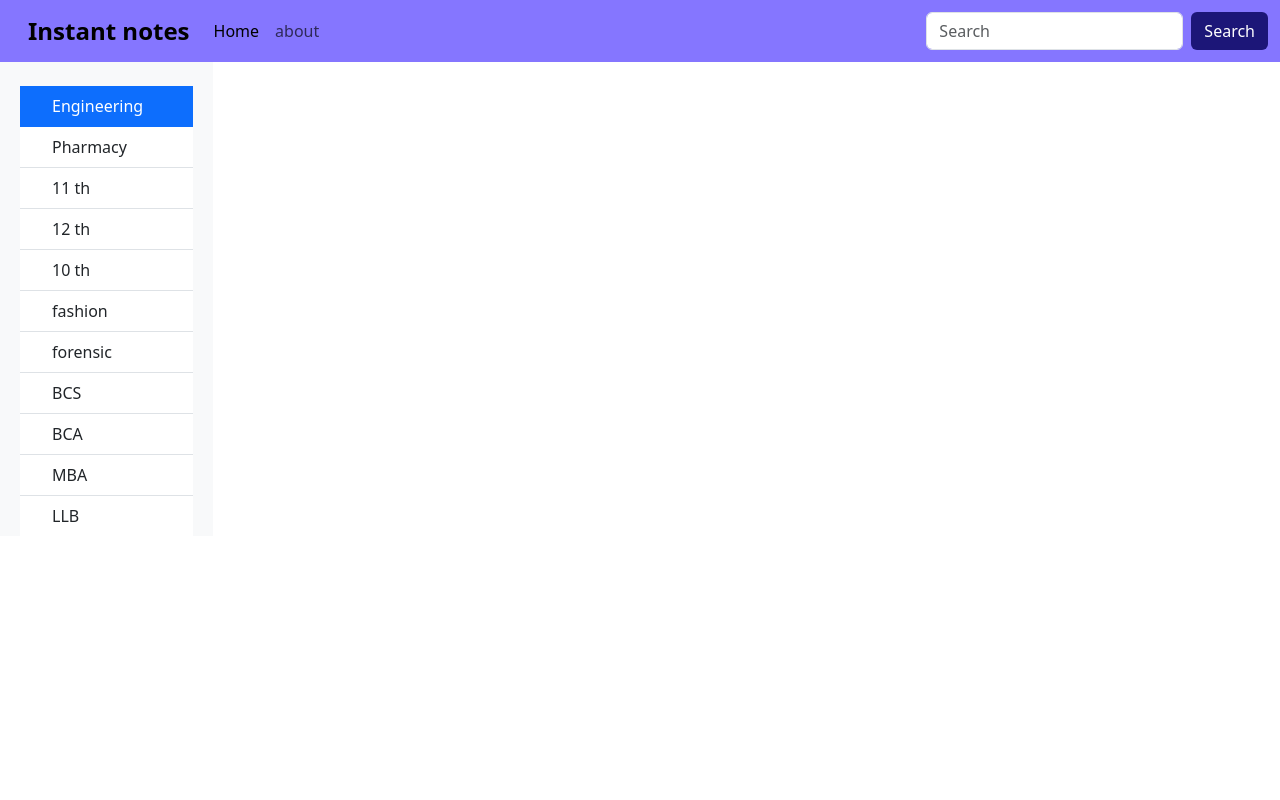
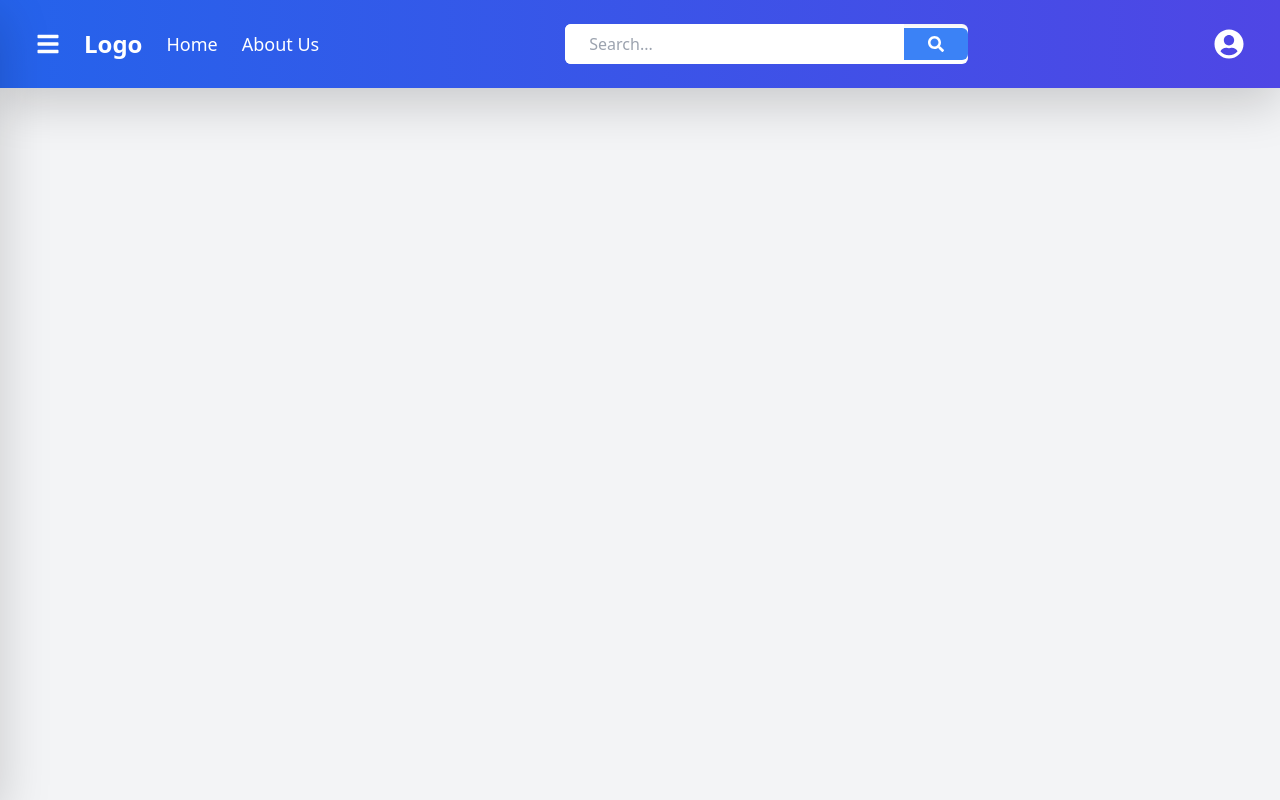
Before and after one commit to nagaresakshi/sppuNotes, a React (Vite) app: page / in a window 1280 px wide. Built offline with nearby package versions, Linux system fonts and the light colour scheme.

Commit message:
Some Changes

```diff
--- a/package.json
+++ b/package.json
@@ -16,6 +16,7 @@
   "dependencies": {
     "react": "^18.3.1",
     "react-dom": "^18.3.1",
+    "react-icons": "^5.2.1",
     "react-router-dom": "^6.25.1"
   },
   "devDependencies": {
--- a/src/App.jsx
+++ b/src/App.jsx
@@ -1,16 +1,14 @@
 import { useState } from 'react'
 
 import './App.css'
-import Loginpage from './componants/Loginpage'
 import HomePage from './componants/HomePage'
-import Signup from './componants/Signup'
 
 function App() {
   const [count, setCount] = useState(0)
 
   return (
     <>
-      <HomePage/>
+      <HomePage />
     </>
   )
 }
--- a/src/componants/HomePage.jsx
+++ b/src/componants/HomePage.jsx
@@ -1,13 +1,22 @@
-import React from "react";
-import Maincontent from "../users/Maincontent";
-import Navbar from "../users/Navbar";
+import React, { useState } from 'react';
+import Maincontent from '../users/Maincontent';
+import NavSection from '../users/Sections/Nav_section';
+import SideBar from '../users/Sections/SideBar';
+
 export default function HomePage() {
+  const [isSidebarOpen, setIsSidebarOpen] = useState(false);
+
+  const toggleSidebar = () => {
+    setIsSidebarOpen(!isSidebarOpen);
+  };
+
   return (
-    <div>
-      <Navbar />
-      <Maincontent />
-
-
+    <div className="relative min-h-screen bg-gray-100">
+      <NavSection toggleSidebar={toggleSidebar} />
+      <SideBar isOpen={isSidebarOpen} toggleSidebar={toggleSidebar} />
+      <div className={`${isSidebarOpen ? 'opacity-50' : 'opacity-100'} transition-opacity duration-300`}>
+        <Maincontent />
+      </div>
     </div>
   );
 }
--- a/src/index.css
+++ b/src/index.css
@@ -6,6 +6,11 @@
 1. Prevent padding and border from affecting element width. (https://github.com/mozdevs/cssremedy/issues/4)
 2. Allow adding a border to an element by just adding a border-width. (https://github.com/tailwindcss/tailwindcss/pull/116)
 */
+
+/* ./src/index.css */
+@tailwind base;
+@tailwind components;
+@tailwind utilities;
 
 *,
 ::before,
@@ -22,7 +27,7 @@
 
 ::before,
 ::after {
-  --tw-content: '';
+  --tw-content: "";
 }
 
 /*
@@ -44,9 +49,10 @@ html,
   -moz-tab-size: 4;
   /* 3 */
   -o-tab-size: 4;
-     tab-size: 4;
+  tab-size: 4;
   /* 3 */
-  font-family: ui-sans-serif, system-ui, sans-serif, "Apple Color Emoji", "Segoe UI Emoji", "Segoe UI Symbol", "Noto Color Emoji";
+  font-family: ui-sans-serif, system-ui, sans-serif, "Apple Color Emoji",
+    "Segoe UI Emoji", "Segoe UI Symbol", "Noto Color Emoji";
   /* 4 */
   font-feature-settings: normal;
   /* 5 */
@@ -89,7 +95,7 @@ Add the correct text decoration in Chrome, Edge, and Safari.
 
 abbr:where([title]) {
   -webkit-text-decoration: underline dotted;
-          text-decoration: underline dotted;
+  text-decoration: underline dotted;
 }
 
 /*
@@ -135,7 +141,8 @@ code,
 kbd,
 samp,
 pre {
-  font-family: ui-monospace, SFMono-Regular, Menlo, Monaco, Consolas, "Liberation Mono", "Courier New", monospace;
+  font-family: ui-monospace, SFMono-Regular, Menlo, Monaco, Consolas,
+    "Liberation Mono", "Courier New", monospace;
   /* 1 */
   font-feature-settings: normal;
   /* 2 */
@@ -236,9 +243,9 @@ select {
 */
 
 button,
-input:where([type='button']),
-input:where([type='reset']),
-input:where([type='submit']) {
+input:where([type="button"]),
+input:where([type="reset"]),
+input:where([type="submit"]) {
   -webkit-appearance: button;
   /* 1 */
   background-color: transparent;
@@ -285,7 +292,7 @@ Correct the cursor style of increment and decrement buttons in Safari.
 2. Correct the outline style in Safari.
 */
 
-[type='search'] {
+[type="search"] {
   -webkit-appearance: textfield;
   /* 1 */
   outline-offset: -2px;
@@ -378,7 +385,8 @@ textarea {
 2. Set the default placeholder color to the user's configured gray 400 color.
 */
 
-input::-moz-placeholder, textarea::-moz-placeholder {
+input::-moz-placeholder,
+textarea::-moz-placeholder {
   opacity: 1;
   /* 1 */
   color: #9ca3af;
@@ -446,7 +454,9 @@ video {
   display: none;
 }
 
-*, ::before, ::after {
+*,
+::before,
+::after {
   --tw-border-spacing-x: 0;
   --tw-border-spacing-y: 0;
   --tw-translate-x: 0;
@@ -456,19 +466,19 @@ video {
   --tw-skew-y: 0;
   --tw-scale-x: 1;
   --tw-scale-y: 1;
-  --tw-pan-x:  ;
-  --tw-pan-y:  ;
-  --tw-pinch-zoom:  ;
+  --tw-pan-x: ;
+  --tw-pan-y: ;
+  --tw-pinch-zoom: ;
   --tw-scroll-snap-strictness: proximity;
-  --tw-gradient-from-position:  ;
-  --tw-gradient-via-position:  ;
-  --tw-gradient-to-position:  ;
-  --tw-ordinal:  ;
-  --tw-slashed-zero:  ;
-  --tw-numeric-figure:  ;
-  --tw-numeric-spacing:  ;
-  --tw-numeric-fraction:  ;
-  --tw-ring-inset:  ;
+  --tw-gradient-from-position: ;
+  --tw-gradient-via-position: ;
+  --tw-gradient-to-position: ;
+  --tw-ordinal: ;
+  --tw-slashed-zero: ;
+  --tw-numeric-figure: ;
+  --tw-numeric-spacing: ;
+  --tw-numeric-fraction: ;
+  --tw-ring-inset: ;
   --tw-ring-offset-width: 0px;
   --tw-ring-offset-color: #fff;
   --tw-ring-color: rgb(59 130 246 / 0.5);
@@ -476,28 +486,28 @@ video {
   --tw-ring-shadow: 0 0 #0000;
   --tw-shadow: 0 0 #0000;
   --tw-shadow-colored: 0 0 #0000;
-  --tw-blur:  ;
-  --tw-brightness:  ;
-  --tw-contrast:  ;
-  --tw-grayscale:  ;
-  --tw-hue-rotate:  ;
-  --tw-invert:  ;
-  --tw-saturate:  ;
-  --tw-sepia:  ;
-  --tw-drop-shadow:  ;
-  --tw-backdrop-blur:  ;
-  --tw-backdrop-brightness:  ;
-  --tw-backdrop-contrast:  ;
-  --tw-backdrop-grayscale:  ;
-  --tw-backdrop-hue-rotate:  ;
-  --tw-backdrop-invert:  ;
-  --tw-backdrop-opacity:  ;
-  --tw-backdrop-saturate:  ;
-  --tw-backdrop-sepia:  ;
-  --tw-contain-size:  ;
-  --tw-contain-layout:  ;
-  --tw-contain-paint:  ;
-  --tw-contain-style:  ;
+  --tw-blur: ;
+  --tw-brightness: ;
+  --tw-contrast: ;
+  --tw-grayscale: ;
+  --tw-hue-rotate: ;
+  --tw-invert: ;
+  --tw-saturate: ;
+  --tw-sepia: ;
+  --tw-drop-shadow: ;
+  --tw-backdrop-blur: ;
+  --tw-backdrop-brightness: ;
+  --tw-backdrop-contrast: ;
+  --tw-backdrop-grayscale: ;
+  --tw-backdrop-hue-rotate: ;
+  --tw-backdrop-invert: ;
+  --tw-backdrop-opacity: ;
+  --tw-backdrop-saturate: ;
+  --tw-backdrop-sepia: ;
+  --tw-contain-size: ;
+  --tw-contain-layout: ;
+  --tw-contain-paint: ;
+  --tw-contain-style: ;
 }
 
 ::backdrop {
@@ -510,19 +520,19 @@ video {
   --tw-skew-y: 0;
   --tw-scale-x: 1;
   --tw-scale-y: 1;
-  --tw-pan-x:  ;
-  --tw-pan-y:  ;
-  --tw-pinch-zoom:  ;
+  --tw-pan-x: ;
+  --tw-pan-y: ;
+  --tw-pinch-zoom: ;
   --tw-scroll-snap-strictness: proximity;
-  --tw-gradient-from-position:  ;
-  --tw-gradient-via-position:  ;
-  --tw-gradient-to-position:  ;
-  --tw-ordinal:  ;
-  --tw-slashed-zero:  ;
-  --tw-numeric-figure:  ;
-  --tw-numeric-spacing:  ;
-  --tw-numeric-fraction:  ;
-  --tw-ring-inset:  ;
+  --tw-gradient-from-position: ;
+  --tw-gradient-via-position: ;
+  --tw-gradient-to-position: ;
+  --tw-ordinal: ;
+  --tw-slashed-zero: ;
+  --tw-numeric-figure: ;
+  --tw-numeric-spacing: ;
+  --tw-numeric-fraction: ;
+  --tw-ring-inset: ;
   --tw-ring-offset-width: 0px;
   --tw-ring-offset-color: #fff;
   --tw-ring-color: rgb(59 130 246 / 0.5);
@@ -530,41 +540,94 @@ video {
   --tw-ring-shadow: 0 0 #0000;
   --tw-shadow: 0 0 #0000;
   --tw-shadow-colored: 0 0 #0000;
-  --tw-blur:  ;
-  --tw-brightness:  ;
-  --tw-contrast:  ;
-  --tw-grayscale:  ;
-  --tw-hue-rotate:  ;
-  --tw-invert:  ;
-  --tw-saturate:  ;
-  --tw-sepia:  ;
-  --tw-drop-shadow:  ;
-  --tw-backdrop-blur:  ;
-  --tw-backdrop-brightness:  ;
-  --tw-backdrop-contrast:  ;
-  --tw-backdrop-grayscale:  ;
-  --tw-backdrop-hue-rotate:  ;
-  --tw-backdrop-invert:  ;
-  --tw-backdrop-opacity:  ;
-  --tw-backdrop-saturate:  ;
-  --tw-backdrop-sepia:  ;
-  --tw-contain-size:  ;
-  --tw-contain-layout:  ;
-  --tw-contain-paint:  ;
-  --tw-contain-style:  ;
+  --tw-blur: ;
+  --tw-brightness: ;
+  --tw-contrast: ;
+  --tw-grayscale: ;
+  --tw-hue-rotate: ;
+  --tw-invert: ;
+  --tw-saturate: ;
+  --tw-sepia: ;
+  --tw-drop-shadow: ;
+  --tw-backdrop-blur: ;
+  --tw-backdrop-brightness: ;
+  --tw-backdrop-contrast: ;
+  --tw-backdrop-grayscale: ;
+  --tw-backdrop-hue-rotate: ;
+  --tw-backdrop-invert: ;
+  --tw-backdrop-opacity: ;
+  --tw-backdrop-saturate: ;
+  --tw-backdrop-sepia: ;
+  --tw-contain-size: ;
+  --tw-contain-layout: ;
+  --tw-contain-paint: ;
+  --tw-contain-style: ;
+}
+
+.collapse {
+  visibility: collapse;
+}
+
+.mx-2 {
+  margin-left: 0.5rem;
+  margin-right: 0.5rem;
+}
+
+.mx-3 {
+  margin-left: 0.75rem;
+  margin-right: 0.75rem;
+}
+
+.my-2 {
+  margin-top: 0.5rem;
+  margin-bottom: 0.5rem;
+}
+
+.mb-2 {
+  margin-bottom: 0.5rem;
 }
 
 .mb-3 {
   margin-bottom: 0.75rem;
 }
 
+.me-2 {
+  margin-inline-end: 0.5rem;
+}
+
+.me-3 {
+  margin-inline-end: 0.75rem;
+}
+
+.me-auto {
+  margin-inline-end: auto;
+}
+
+.mt-1 {
+  margin-top: 0.25rem;
+}
+
 .mt-2 {
   margin-top: 0.5rem;
+}
+
+.mt-4 {
+  margin-top: 1rem;
 }
 
 .px-3 {
   padding-left: 0.75rem;
   padding-right: 0.75rem;
+}
+
+.px-4 {
+  padding-left: 1rem;
+  padding-right: 1rem;
+}
+
+.py-2 {
+  padding-top: 0.5rem;
+  padding-bottom: 0.5rem;
 }
 
 .pb-3 {
@@ -574,3 +637,8 @@ video {
 .text-center {
   text-align: center;
 }
+
+.text-white {
+  --tw-text-opacity: 1;
+  color: rgb(255 255 255 / var(--tw-text-opacity));
+}
--- /dev/null
+++ b/src/users/Sections/Nav_section.tsx
@@ -0,0 +1,74 @@
+import React from "react";
+import { FaBars, FaSearch, FaUserCircle } from "react-icons/fa";
+
+interface NavSectionProps {
+  toggleSidebar: () => void;
+}
+
+const NavSection: React.FC<NavSectionProps> = ({ toggleSidebar }) => {
+  return (
+    <nav className="bg-gradient-to-r from-blue-600 to-indigo-600 p-4 shadow-lg">
+      <div className="container mx-auto flex items-center justify-between">
+        {/* Left Section - Logo and Links */}
+        <div className="flex items-center space-x-6">
+          <button onClick={toggleSidebar} className="text-white text-2xl">
+            <FaBars />
+          </button>
+          <div className="text-white font-bold text-2xl">
+            <a href="/" className="hover:text-gray-300">
+              Logo
+            </a>
+          </div>
+          <a href="/" className="text-white text-lg hover:text-gray-300">
+            Home
+          </a>
+          <a href="/about" className="text-white text-lg hover:text-gray-300">
+            About Us
+          </a>
+        </div>
+
+        {/* Center Section - Search Bar */}
+        <div className="flex items-center w-1/3 bg-white rounded-md shadow-inner">
+          <input
+            type="text"
+            placeholder="Search..."
+            className="w-full px-4 py-2 rounded-l-md border-none focus:outline-none focus:ring-2 focus:ring-blue-500"
+          />
+          <button className="px-4 py-2 bg-blue-500 rounded-r-md text-white hover:bg-blue-700">
+            <FaSearch />
+          </button>
+        </div>
+
+        {/* Right Section - Profile Icon */}
+        <div className="flex items-center space-x-4">
+          <div className="relative group">
+            <FaUserCircle className="text-white text-3xl cursor-pointer hover:text-gray-300" />
+            {/* Dropdown Menu */}
+            <div className="absolute right-0 mt-2 w-48 bg-white rounded-md shadow-lg hidden group-hover:block">
+              <a
+                href="/profile"
+                className="block px-4 py-2 text-gray-800 hover:bg-gray-200"
+              >
+                Profile
+              </a>
+              <a
+                href="/settings"
+                className="block px-4 py-2 text-gray-800 hover:bg-gray-200"
+              >
+                Settings
+              </a>
+              <a
+                href="/logout"
+                className="block px-4 py-2 text-gray-800 hover:bg-gray-200"
+              >
+                Logout
+              </a>
+            </div>
+          </div>
+        </div>
+      </div>
+    </nav>
+  );
+};
+
+export default NavSection;
--- /dev/null
+++ b/src/users/Sections/SideBar.tsx
@@ -0,0 +1,57 @@
+import React from "react";
+import { FaTimes } from "react-icons/fa";
+
+interface SideBarProps {
+  isOpen: boolean;
+  toggleSidebar: () => void;
+}
+
+const fields = [
+  { id: 1, name: "Engineering" },
+  { id: 2, name: "Pharmacy" },
+  { id: 3, name: "11th" },
+  { id: 4, name: "12th" },
+  { id: 5, name: "10th" },
+  { id: 6, name: "Fashion" },
+  { id: 7, name: "Forensic" },
+  { id: 8, name: "BCS" },
+  { id: 9, name: "BCA" },
+  { id: 10, name: "MBA" },
+  { id: 11, name: "LLB" },
+];
+
+const SideBar: React.FC<SideBarProps> = ({ isOpen, toggleSidebar }) => {
+  return (
+    <div
+      className={`fixed inset-0 z-50 transform ${
+        isOpen ? "translate-x-0" : "-translate-x-full"
+      } transition-transform duration-300 ease-in-out bg-gray-900 text-white w-64 shadow-lg`}
+    >
+      <div className="p-4 flex justify-between items-center border-b border-gray-700">
+        <h2 className="text-xl font-bold">Explore Fields</h2>
+        <button onClick={toggleSidebar} className="text-white text-2xl">
+          <FaTimes />
+        </button>
+      </div>
+      <nav className="mt-4">
+        <ul className="space-y-2">
+          {fields.map((field) => (
+            <li
+              key={field.id}
+              className="px-4 py-2 hover:bg-gray-700 transition-colors duration-200 rounded-md"
+            >
+              <a
+                href={`/${field.name.toLowerCase()}`}
+                className="block text-white"
+              >
+                {field.name}
+              </a>
+            </li>
+          ))}
+        </ul>
+      </nav>
+    </div>
+  );
+};
+
+export default SideBar;
--- a/tailwind.config.js
+++ b/tailwind.config.js
@@ -1,4 +1,4 @@
-/** @type {import('tailwindcss').Config} */
+// tailwind.config.js
 module.exports = {
   purge: ['./src/**/*.{js,jsx,ts,tsx}', './public/index.html'],
   darkMode: false, // or 'media' or 'class'
```
Also changed, not shown: 1 other file (tests, documents, lock files or other folders).
